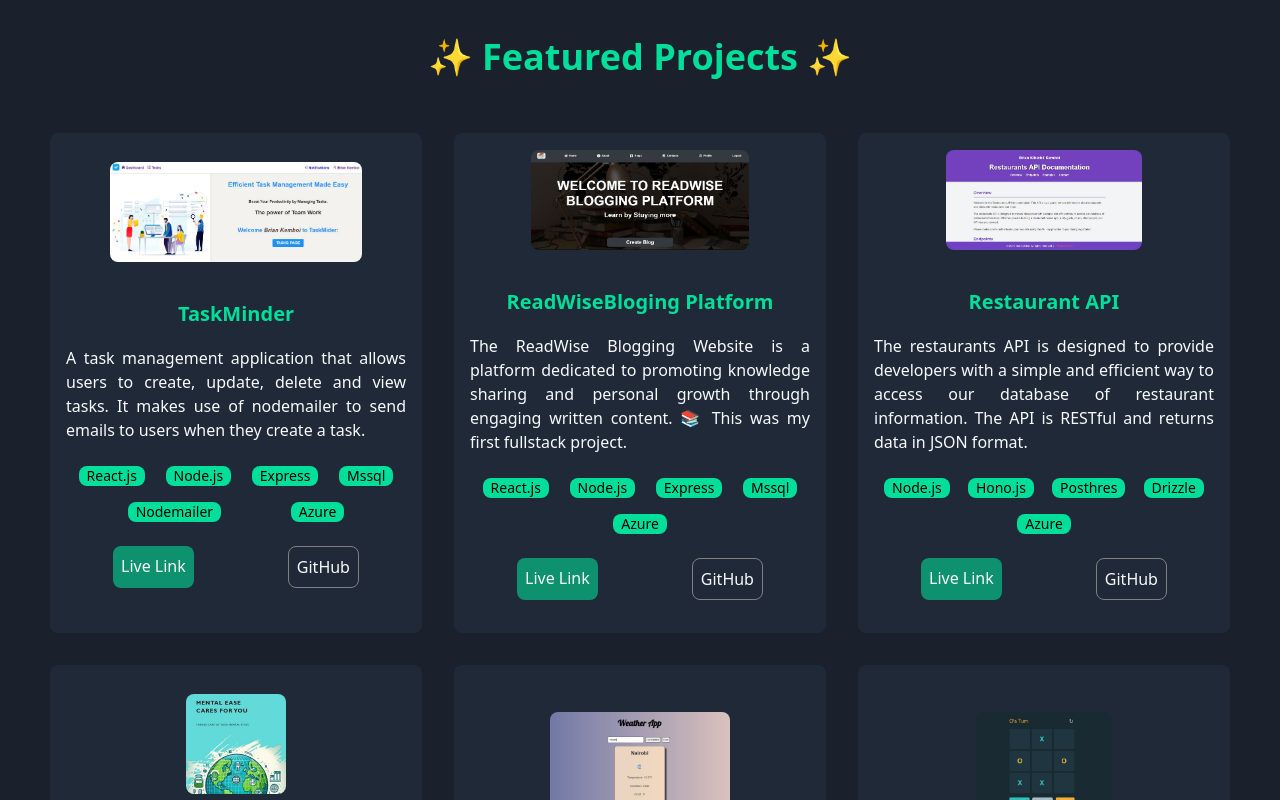
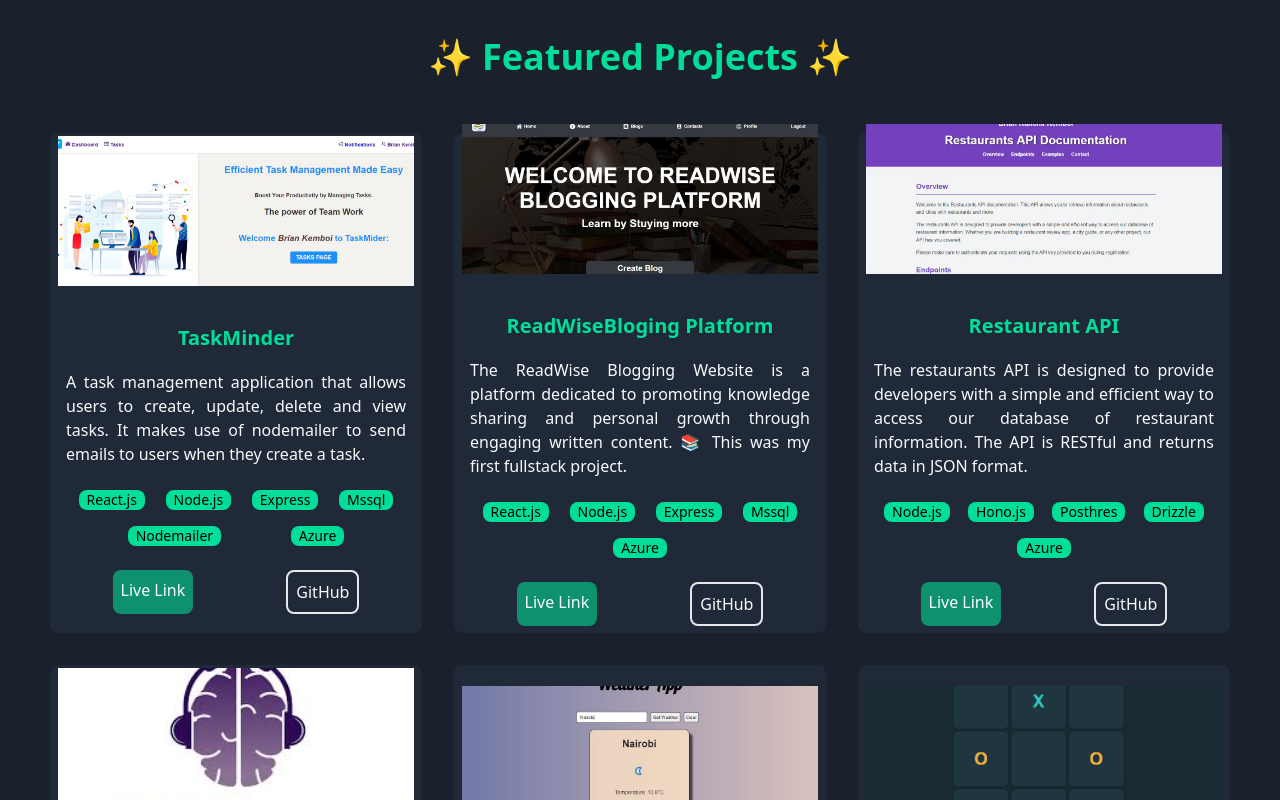
Before and after one commit to kemboi590/portfolio-website, a React (Vite) app: page / in a window 1280 px wide. Shown: the part 4140-4940 px from the top of the page. Built offline with nearby package versions, Linux system fonts and the light colour scheme.

Commit message:
extended image to full width

```diff
--- a/src/pages/8.Projects/Projects.tsx
+++ b/src/pages/8.Projects/Projects.tsx
@@ -7,8 +7,8 @@ const Projects = () => {
             <div className='flex flex-col md:flex-row p-5 md:flex-wrap justify-center items-center h-fit gap-4 md:gap-8 md:pt-14 pb-10 text-text-light '>
                 {projectsData.map((project) => (
                     <div key={project.id} className='flex flex-col justify-center items-center bg-gray-800 w-full md:w-[30%] h-[500px] gap-5 cursor-pointer transform transition duration-300 hover:-translate-y-1 rounded-lg '>
-                        <div className="w-[70%] flex justify-center items-center " >
-                            <img src={project.projectLogo} alt={project.projectName} className='rounded-lg h-[100px]' />
+                        <div className="w-full flex justify-center items-center " >
+                            <img src={project.projectLogo} alt={project.projectName} className='rounded-lg w-full px-2 h-[150px] object-cover' />
                         </div>
                         <div className='text-xl leading-8 p-4'>
                             <h3 className='flex items-center justify-center mb-4 text-[#00df9a] '>
@@ -24,7 +24,7 @@ const Projects = () => {
                                 <a href={project.liveLink} target="_blank" rel="noopener noreferrer" className='block  rounded-lg p-2 text-base bg-[#00df9893] hover:bg-white hover:text-black transition duration-300 ' >
                                     Live Link
                                 </a>
-                                <a href={project.githubLink} target="_blank" rel="noopener noreferrer" className='block rounded-lg p-2 text-base  hover:border-[#00df9893] transition duration-300 ' style={{ width: 'fit-content', border: '1px solid grey ' }}>
+                                <a href={project.githubLink} target="_blank" rel="noopener noreferrer" className='block rounded-lg p-2 text-base border-solid border-2 border-white-600  hover:border-[#00df9893] transition duration-300 ' style={{ width: 'fit-content ' }}>
                                     GitHub
                                 </a>
                             </div>
```
Also changed, not shown: src/assets/images/projects/mentalEaseLogo.png.
